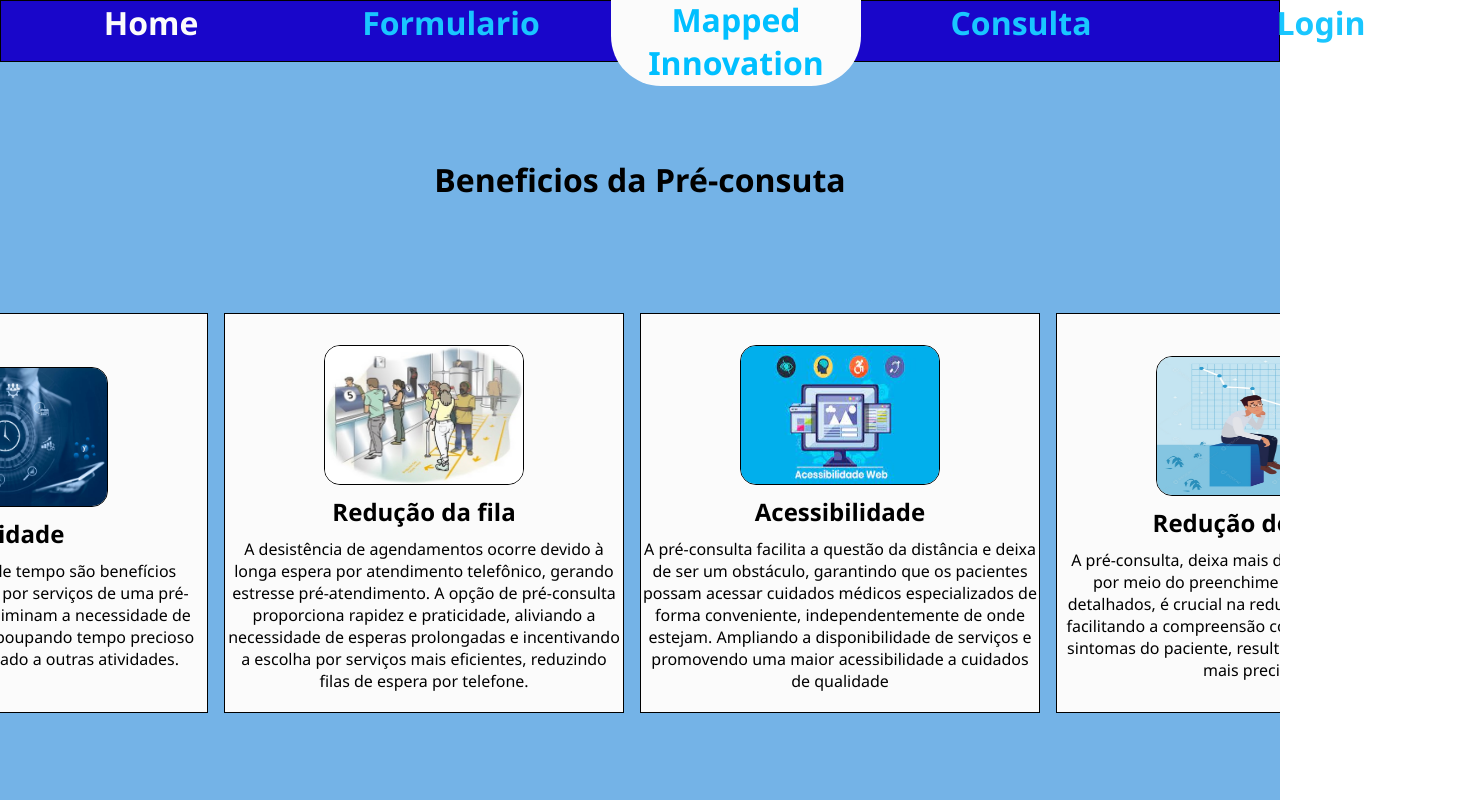
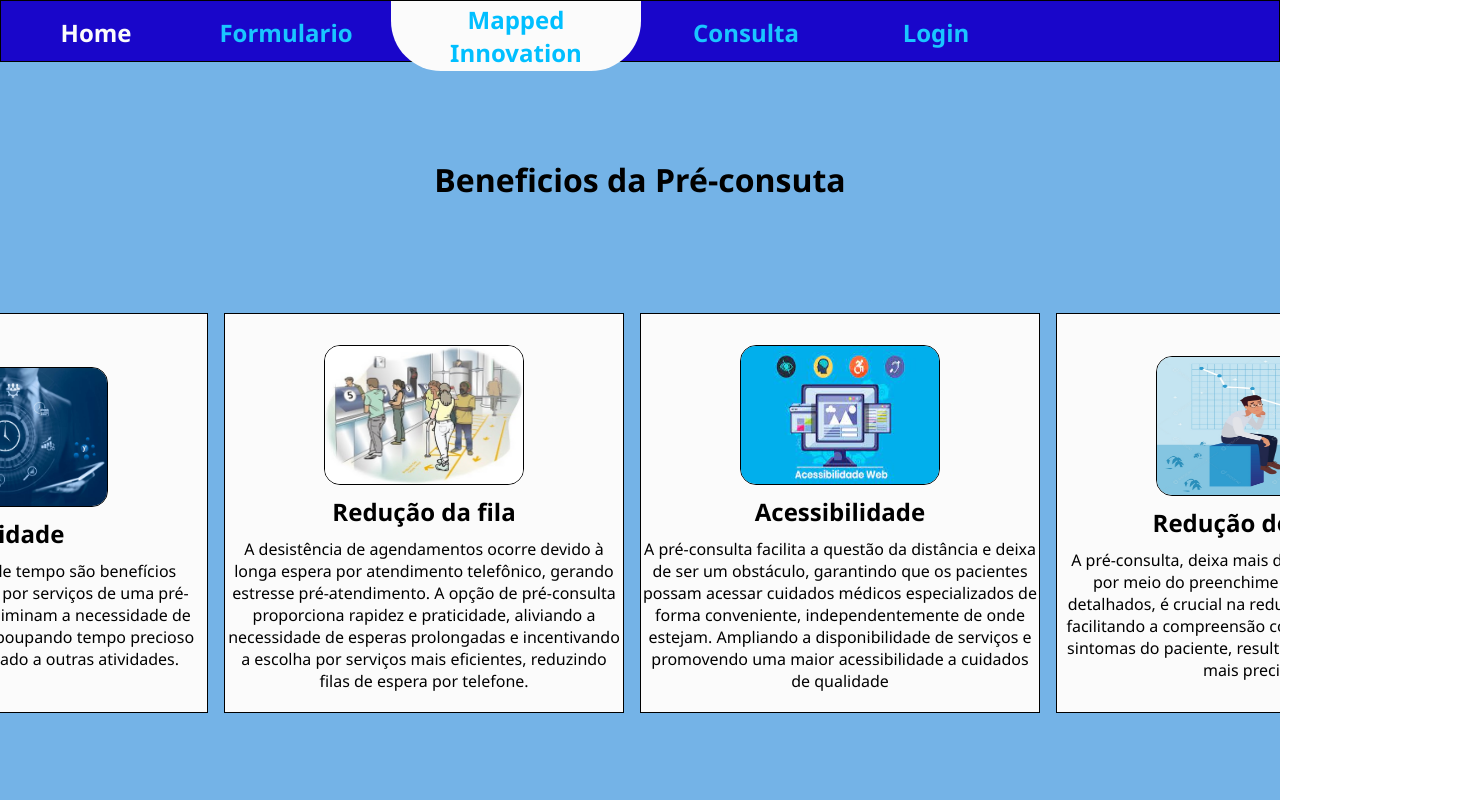
Before and after one commit to Miguel-Fr3/Gs_RWD, a Next.js app: page / in a window 1280 px wide. Shown: the top 800 px of the page, 1471 px wide, since content can reach past the window. Built offline with nearby package versions, Linux system fonts and the light colour scheme.

Commit message:
Finalizando break cabecalho

```diff
--- a/src/components/Cabecalho/Cabecalho.scss
+++ b/src/components/Cabecalho/Cabecalho.scss
@@ -54,7 +54,7 @@
 
             a{
               text-align: center;
-                width: 300px;
+                width: 290px;
                 height: 60px;
                 font-size: 2rem;
                 color: #19c6ff;
@@ -315,4 +315,78 @@
 
 
   // Desktop
-  @media (min-width: 1000px) and (max-width:1399px){}
+  @media (min-width: 1000px) and (max-width:1399px){
+    .cabecalho {
+      display: flex;
+      align-items: center;
+      flex-direction: column;
+      width: 100%;
+      top: 0px;
+      border: 0.824709px solid #000000;
+
+
+
+      .menu{
+        width: 100%;
+        background: #1906ca;
+        height: 60px;
+        display: block;
+
+
+        .rotas{
+          display: flex;
+          justify-content: flex-start;
+          align-items: center;
+          text-decoration: none;
+          .image{
+            display: flex;
+            flex-direction: column;
+            justify-content: center;
+            align-items: center;
+            background-color: #fbfbfb;
+            width: 250px;
+            height: 70px;
+            border-bottom-left-radius: 50px;
+            border-bottom-right-radius: 50px;
+            border-right: 50px;
+            border-left: 50px;
+            margin-top: 0px;
+            margin-left: 10px;
+            margin-right: 10px;
+          h1{
+            font-weight: bolder;
+            font-size: 1.5rem;
+            color: #00BFFF;
+            text-align: center;
+          }
+        }
+          .active {
+
+                color: #fbfbfb;
+                font-weight: bold;
+                text-decoration: none;
+
+      }
+
+              a{
+                text-align: center;
+                  width: 190px;
+                  height: 40px;
+                  font-size: 1.5rem;
+                  color: #19c6ff;
+                  text-decoration: none;
+              }
+              a:hover{
+                color: #ffffff;
+                background-color: #00BFFF;
+                border-radius: 1.5rem;
+              }
+
+
+        }
+
+      }
+
+
+    }
+  }
```
Also changed, not shown: src/components/Rodape/Rodape.scss (+30 -0 lines).
